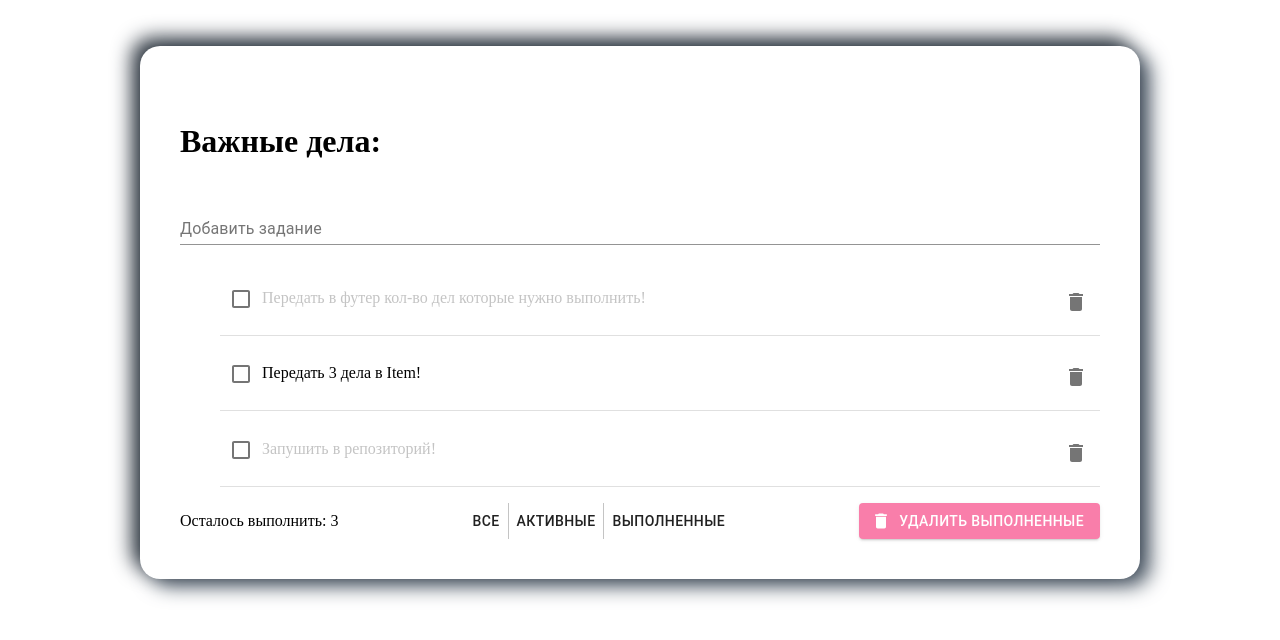
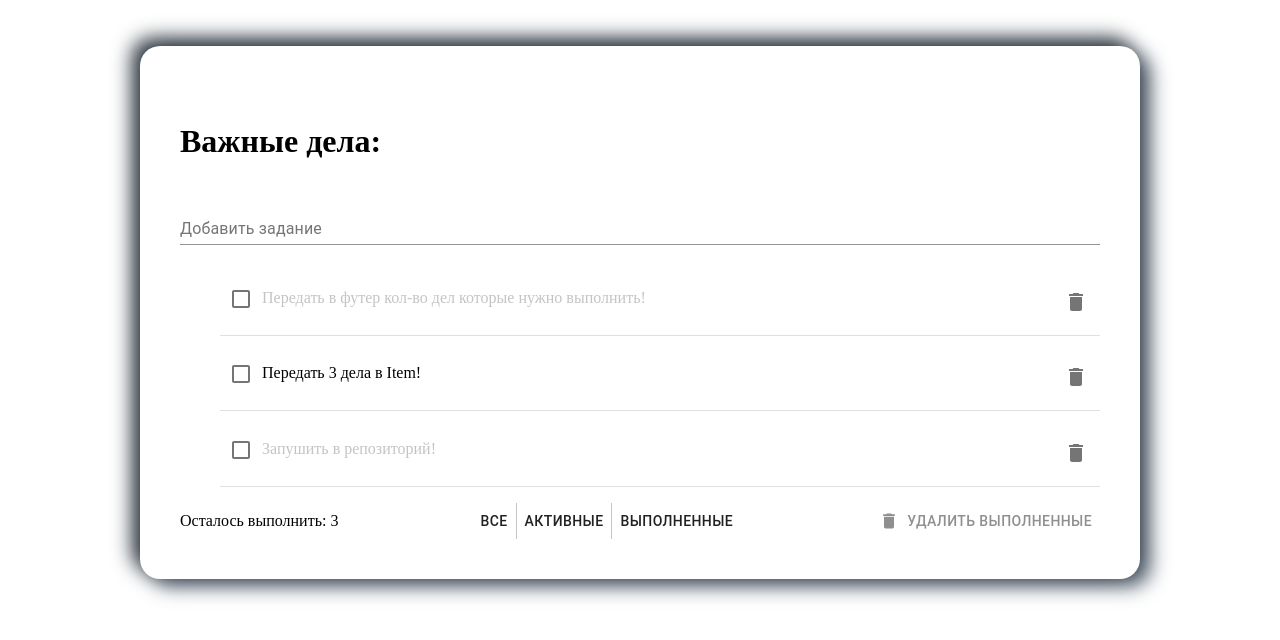
Before and after one commit to WebHeroSchool/toDoSolomon, a React (Create React App) app: page / in a window 1280 px wide. Shown: the top 640 px of the page. Built offline with nearby package versions, Linux system fonts and the light colour scheme; a web font is replaced by a local one.

Commit message:
так лучше кнопка

```diff
--- a/src/components/Footer/Footer.js
+++ b/src/components/Footer/Footer.js
@@ -12,8 +12,7 @@ const Footer = ({count}) => (
       <Button className={styles.buttonFilter}>Выполненные</Button>
     </ButtonGroup>
     <Button
-      variant="contained"
-      color="secondary"
+      color="default"
       className={styles.button}
       startIcon={<DeleteIcon />}
     >
```
